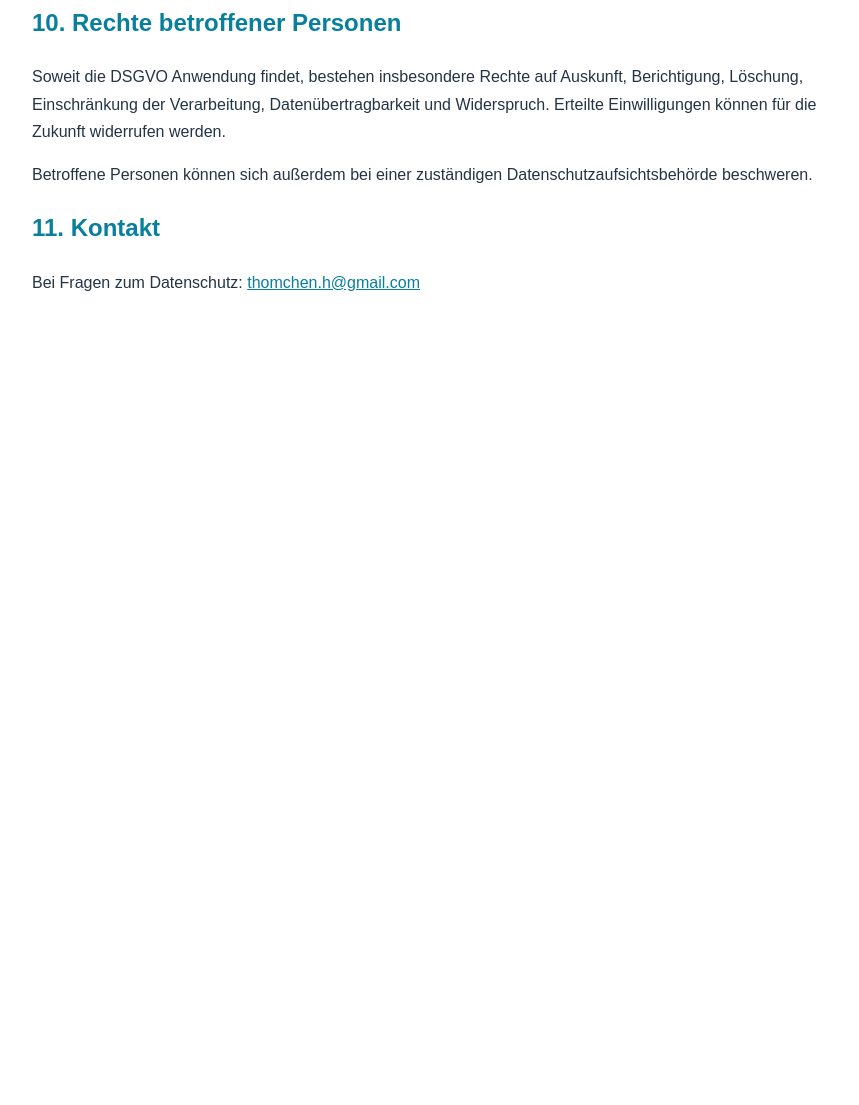
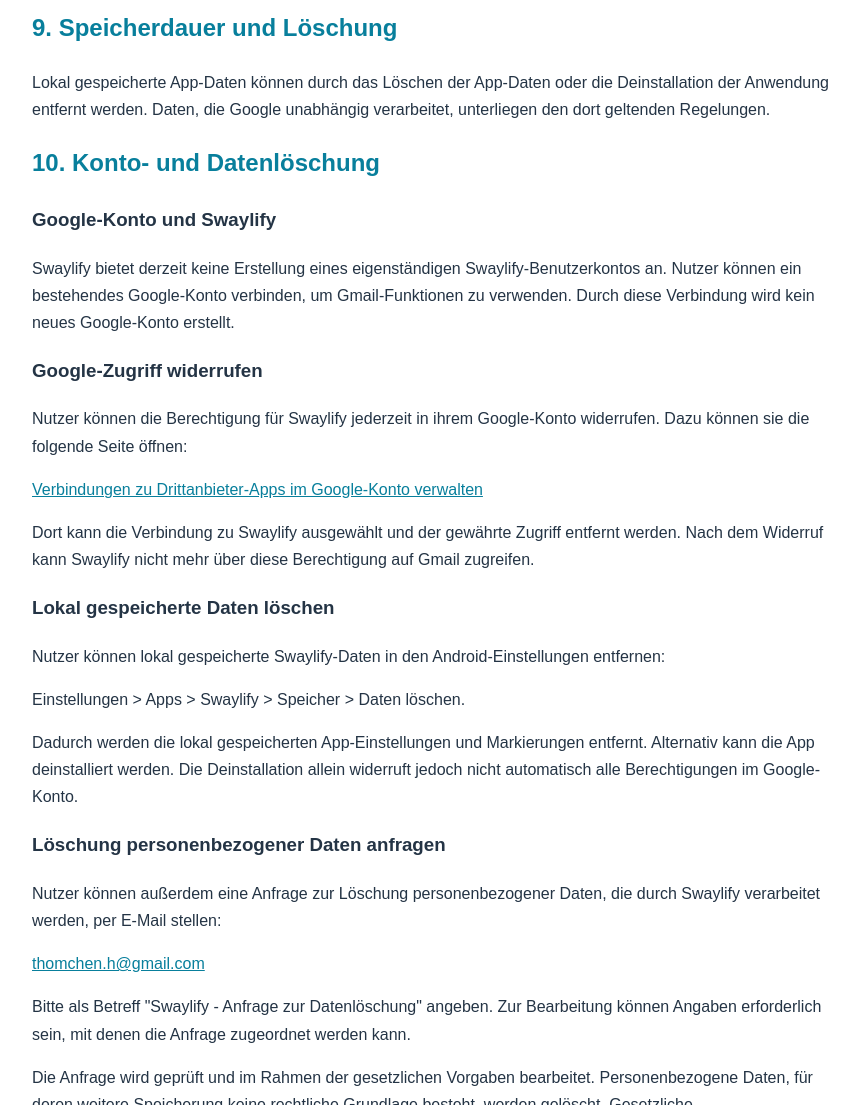
Before and after one commit to thomchenh-kern/swaylify-datenschutz, a plain HTML site: page index.html in a window 1280 px wide. Shown: the part 1695-2800 px from the top of the page, without its empty margins (208-1067 px from the left). Before the commit the page ends 2031 px from the top, so only its background shows below. Drawn offline with Linux system fonts and the light colour scheme.

Commit message:
Update index.html

```diff
--- a/index.html
+++ b/index.html
@@ -20,7 +20,7 @@
 </head>
 <body>
   <h1>Datenschutzerklärung für Swaylify</h1>
-  <p>Stand: 13. November 2026</p>
+  <p>Stand: 14. November 2026</p>
 
   <h2>1. Verantwortlicher</h2>
   <p>
@@ -28,7 +28,8 @@
     Schieloer Straße 2<br>
     06124 Halle (Saale)<br>
     Deutschland<br>
-    E-Mail: <a href="mailto:thomchen.h@gmail.com">
+    E-Mail:
+    <a href="mailto:thomchen.h@gmail.com">
       thomchen.h@gmail.com
     </a>
   </p>
@@ -39,6 +40,12 @@
     Priorisierung und Sprachausgabe von Nachrichten.
     Die Anwendung unterstützt Nutzer dabei, wichtige
     Informationen schneller zu erkennen.
+  </p>
+  <p>
+    Die aktuelle Priorisierung erfolgt anhand
+    programmierter Regeln. Eine externe
+    KI-Auswertung von Nachrichten ist derzeit
+    nicht Bestandteil der Anwendung.
   </p>
 
   <h2>3. Zugriff auf Gmail</h2>
@@ -53,7 +60,14 @@
   </p>
   <p>
     Swaylify verwendet diesen Zugriff nicht,
-    um E-Mails zu versenden, zu verändern oder zu löschen.
+    um E-Mails zu versenden, zu verändern oder
+    zu löschen.
+  </p>
+  <p>
+    Der Zugriff auf Google-Nutzerdaten erfolgt
+    ausschließlich für die vom Nutzer aktivierten
+    Funktionen. Gmail-Daten werden nicht zu
+    Werbezwecken verkauft.
   </p>
 
   <h2>4. Benachrichtigungszugriff</h2>
@@ -62,7 +76,8 @@
     zum Lesen vorhandener Benachrichtigungen von
     WhatsApp, Facebook Messenger und Instagram.
     Dafür muss der Nutzer den Benachrichtigungszugriff
-    ausdrücklich in den Android-Einstellungen aktivieren.
+    ausdrücklich in den Android-Einstellungen
+    aktivieren.
   </p>
   <p>
     Die Testfunktion dient dazu, ausgewählte
@@ -121,7 +136,92 @@
     unterliegen den dort geltenden Regelungen.
   </p>
 
-  <h2>10. Rechte betroffener Personen</h2>
+  <h2 id="kontoloeschung">
+    10. Konto- und Datenlöschung
+  </h2>
+
+  <h3>Google-Konto und Swaylify</h3>
+  <p>
+    Swaylify bietet derzeit keine Erstellung
+    eines eigenständigen Swaylify-Benutzerkontos an.
+    Nutzer können ein bestehendes Google-Konto
+    verbinden, um Gmail-Funktionen zu verwenden.
+    Durch diese Verbindung wird kein neues
+    Google-Konto erstellt.
+  </p>
+
+  <h3>Google-Zugriff widerrufen</h3>
+  <p>
+    Nutzer können die Berechtigung für Swaylify
+    jederzeit in ihrem Google-Konto widerrufen.
+    Dazu können sie die folgende Seite öffnen:
+  </p>
+  <p>
+    <a href="https://myaccount.google.com/connections">
+      Verbindungen zu Drittanbieter-Apps
+      im Google-Konto verwalten
+    </a>
+  </p>
+  <p>
+    Dort kann die Verbindung zu Swaylify ausgewählt
+    und der gewährte Zugriff entfernt werden.
+    Nach dem Widerruf kann Swaylify nicht mehr
+    über diese Berechtigung auf Gmail zugreifen.
+  </p>
+
+  <h3>Lokal gespeicherte Daten löschen</h3>
+  <p>
+    Nutzer können lokal gespeicherte Swaylify-Daten
+    in den Android-Einstellungen entfernen:
+  </p>
+  <p>
+    Einstellungen &gt; Apps &gt; Swaylify &gt;
+    Speicher &gt; Daten löschen.
+  </p>
+  <p>
+    Dadurch werden die lokal gespeicherten
+    App-Einstellungen und Markierungen entfernt.
+    Alternativ kann die App deinstalliert werden.
+    Die Deinstallation allein widerruft jedoch
+    nicht automatisch alle Berechtigungen im
+    Google-Konto.
+  </p>
+
+  <h3>Löschung personenbezogener Daten anfragen</h3>
+  <p>
+    Nutzer können außerdem eine Anfrage zur
+    Löschung personenbezogener Daten, die durch
+    Swaylify verarbeitet werden, per E-Mail stellen:
+  </p>
+  <p>
+    <a href="mailto:thomchen.h@gmail.com?subject=Swaylify%20-%20Anfrage%20zur%20Datenloeschung">
+      thomchen.h@gmail.com
+    </a>
+  </p>
+  <p>
+    Bitte als Betreff
+    "Swaylify - Anfrage zur Datenlöschung"
+    angeben. Zur Bearbeitung können Angaben
+    erforderlich sein, mit denen die Anfrage
+    zugeordnet werden kann.
+  </p>
+  <p>
+    Die Anfrage wird geprüft und im Rahmen
+    der gesetzlichen Vorgaben bearbeitet.
+    Personenbezogene Daten, für deren weitere
+    Speicherung keine rechtliche Grundlage
+    besteht, werden gelöscht.
+    Gesetzliche Aufbewahrungspflichten bleiben
+    unberührt.
+  </p>
+  <p>
+    Swaylify kann keine E-Mails oder Google-Konten
+    löschen, die unabhängig von Swaylify bei
+    Google gespeichert sind. Solche Daten
+    verwalten Nutzer direkt bei Google.
+  </p>
+
+  <h2>11. Rechte betroffener Personen</h2>
   <p>
     Soweit die DSGVO Anwendung findet, bestehen
     insbesondere Rechte auf Auskunft, Berichtigung,
@@ -136,7 +236,7 @@
     beschweren.
   </p>
 
-  <h2>11. Kontakt</h2>
+  <h2>12. Kontakt</h2>
   <p>
     Bei Fragen zum Datenschutz:
     <a href="mailto:thomchen.h@gmail.com">
```
